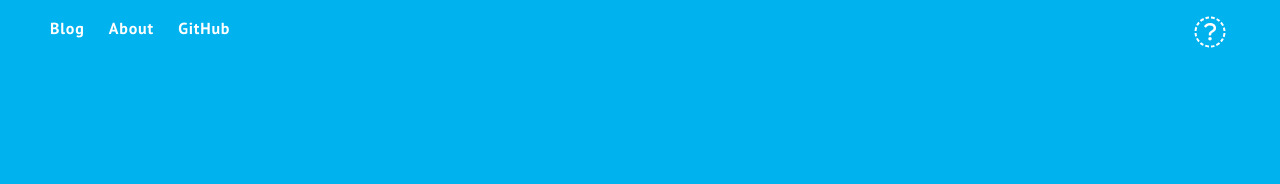
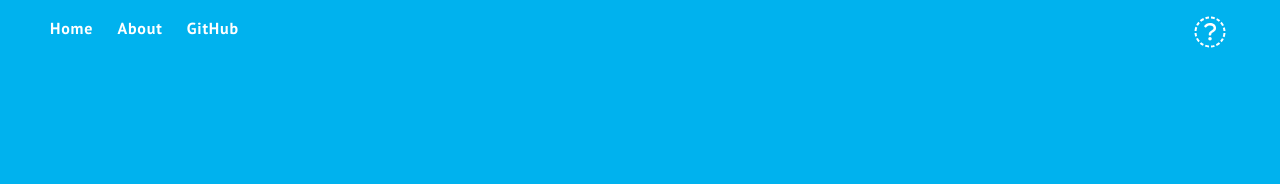
Before and after one commit to DS4PS/ds4ps_dev_site, a Jekyll site: the page built from about.md, in a window 1280 px wide. Shown: the top 184 px of the page. Built offline with Jekyll 4.4.1, drawn with Linux system fonts in a browser that asks for light colours; nearby versions of some CDN libraries; library files that are not in the unit come from our copies.

Commit message:
Update header.html

```diff
--- a/_includes/header.html
+++ b/_includes/header.html
@@ -2,7 +2,7 @@
 
     <nav class="site-nav">
 
-        <a class="page-link" href="https://ds4ps.github.io/ds4ps_dev_site/" target="_blank">Blog</a>
+        <a class="page-link" href="https://ds4ps.github.io/ds4ps_dev_site/" target="_blank">Home</a>
 
         {% for page in site.pages %}
           {% if page.title %}
```
